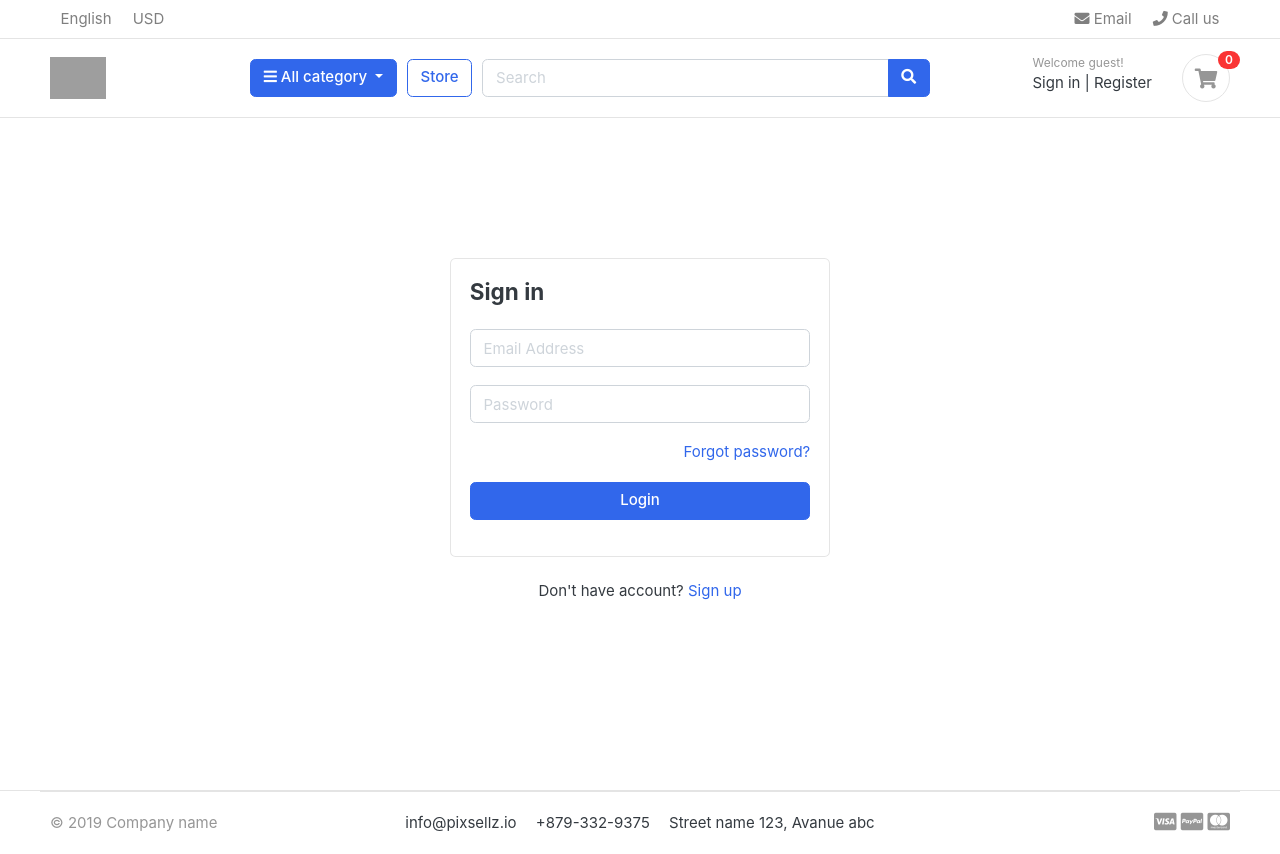
After one commit to savyez/Ecomm, a Django app: template templates/account/login.html in a window 1280 px wide. The commit adds this page. Run offline with Django 5.2, Linux system fonts and the light colour scheme; the template is opened without the code that fills it, so the values that code supplies are empty; parts of the project's set-up code (start-up, migrations or seed data) failed here and were passed over; some libraries are stand-ins or nearby versions; some web fonts are replaced; grey boxes are pictures that could not be loaded.

Commit message:
Work on login functionality

```diff
--- a/accounts/urls.py
+++ b/accounts/urls.py
@@ -3,4 +3,5 @@ from . import views
 urlpatterns = [
     path('register/', views.register,  name='register'),
     path('login/', views.login,  name='login'),
+    path('logout/', views.logout,  name='logout'),
 ]
--- /dev/null
+++ b/templates/account/login.html
@@ -0,0 +1,42 @@
+{% extends '../base.html' %}
+
+{% block content %}
+
+
+<!-- ========================= SECTION CONTENT ========================= -->
+<section class="section-conten padding-y" style="min-height:84vh">
+
+    <!-- ============================ COMPONENT LOGIN   ================================= -->
+        <div class="card mx-auto" style="max-width: 380px; margin-top:100px;">
+          <div class="card-body">
+          <h4 class="card-title mb-4">Sign in</h4>
+          {% include '../base/alert.html' %}
+          <form action="{% url 'login' %}" method="POST">
+            {% csrf_token %}
+              <div class="form-group">
+                 <input type="email" class="form-control" placeholder="Email Address" name="email">
+              </div> <!-- form-group// -->
+              <div class="form-group">
+                <input type="password" class="form-control" placeholder="Password" name="password">
+              </div> <!-- form-group// -->
+
+              <div class="form-group">
+                  <a href="#" class="float-right">Forgot password?</a>
+
+              </div> <!-- form-group form-check .// -->
+              <div class="form-group">
+                  <button type="submit" class="btn btn-primary btn-block"> Login  </button>
+              </div> <!-- form-group// -->
+          </form>
+          </div> <!-- card-body.// -->
+        </div> <!-- card .// -->
+
+         <p class="text-center mt-4">Don't have account? <a href="{% url 'register' %}">Sign up</a></p>
+         <br><br>
+    <!-- ============================ COMPONENT LOGIN  END.// ================================= -->
+
+
+    </section>
+    <!-- ========================= SECTION CONTENT END// ========================= -->
+
+{% endblock %}
--- a/templates/base/alert.html
+++ b/templates/base/alert.html
@@ -7,7 +7,7 @@
                 &times;
             </span>
         </button>
-        {% if message.level == DEFAULT_MESSAGE_LEVELS.ERROR %}Important:
+        {% if message.level == DEFAULT_MESSAGE_LEVELS.ERROR %}
         {% endif %}
         {{ message }}
     </div>
--- a/templates/base/header.html
+++ b/templates/base/header.html
@@ -61,11 +61,21 @@
         <div class="col-lg-3 col-sm-6 col-8 order-2 order-lg-3">
                     <div class="d-flex justify-content-end mb-3 mb-lg-0">
                         <div class="widget-header">
+                            {% if user.id is None %}
                             <small class="title text-muted">Welcome guest!</small>
                             <div>
-                                <a href="./signin.html">Sign in</a> <span class="dark-transp"> | </span>
-                                <a href="./register.html"> Register</a>
+                                <a href="{% url 'login' %}">Sign in</a> <span class="dark-transp"> | </span>
+                                <a href="{% url 'register' %}"> Register</a>
                             </div>
+                            {% else %}
+
+                            <small class="title text-muted">{{ user.first_name }}</small>
+                            <div>
+                                <a href="#">Dashboard</a> <span class="dark-transp"> | </span>
+                                <a href="{% url 'logout' %}"> Logout</a>
+                            </div>
+
+                            {% endif %}
                         </div>
                         <a href="{% url 'cart' %}" class="widget-header pl-3 ml-3">
                             <div class="icon icon-sm rounded-circle border"><i class="fa fa-shopping-cart"></i></div>
```
Also changed, not shown: accounts/views.py (+23 -2 lines).
